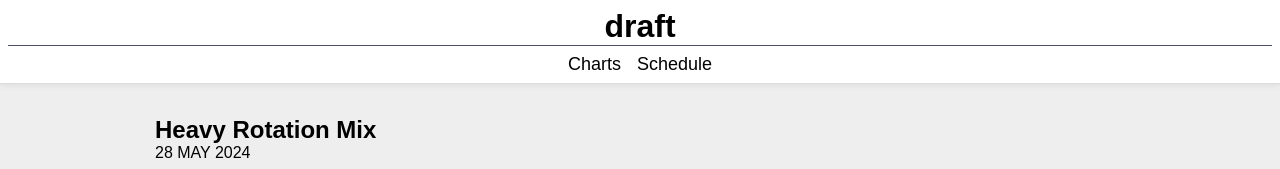
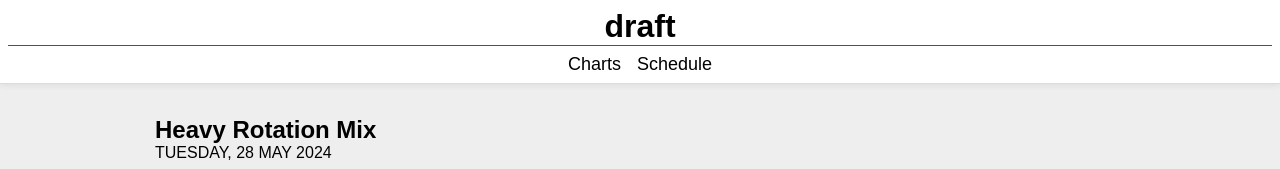
Before and after one commit to needarrest/music, a plain HTML site: page charts/heavy-rotation/2024/05/28/index.html in a window 1280 px wide. Shown: the top 169 px of the page. Drawn offline with Linux system fonts and the light colour scheme.

Commit message:
Heavy Rotation: Add day of the week

```diff
--- a/charts/heavy-rotation/2024/05/28/index.html
+++ b/charts/heavy-rotation/2024/05/28/index.html
@@ -19,7 +19,7 @@
     <main>
         <section class="chart-header">
             <h1>Heavy Rotation Mix</h1>
-            <p class="bold">28 MAY 2024</p>
+            <p class="bold">TUESDAY, 28 MAY 2024</p>
         </section>
         <section class="chart-content">
             <div class="row-header">
```
